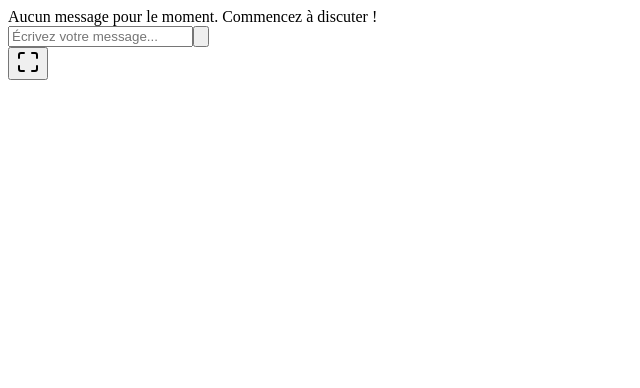
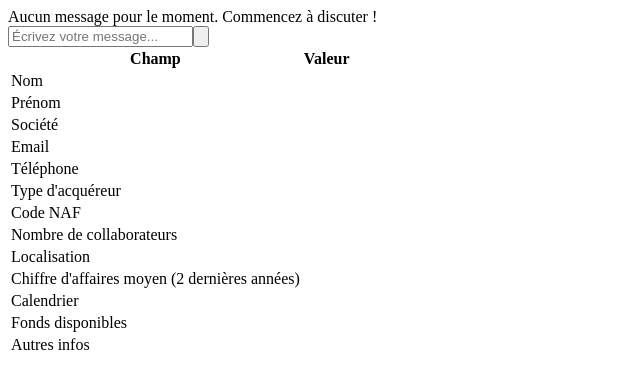
Before and after one commit to Lorisj73/MDS-Workshop-1, a Next.js app: page /cedant in a window 1280 px wide. Shown: the top 388 px of the page, without its empty margins (0-640 px from the left). Built offline with nearby package versions, Linux system fonts and the light colour scheme.

Commit message:
LE TABLAR

```diff
--- a/components/chat.tsx
+++ b/components/chat.tsx
@@ -45,12 +45,26 @@ export default function Chat({ apiUrl }: ChatProps) {
     setIsFullScreen(!isFullScreen);
   };
 
+  const tableData = [
+    { label: "Nom", value: "" },
+    { label: "Prénom", value: "" },
+    { label: "Société", value: "" },
+    { label: "Email", value: "" },
+    { label: "Téléphone", value: "" },
+    { label: "Type d'acquéreur", value: "" },
+    { label: "Code NAF", value: "" },
+    { label: "Nombre de collaborateurs", value: "" },
+    { label: "Localisation", value: "" },
+    { label: "Chiffre d'affaires moyen (2 dernières années)", value: "" },
+    { label: "Calendrier", value: "" },
+    { label: "Fonds disponibles", value: "" },
+    { label: "Autres infos", value: "" },
+  ];
+
   return (
-		<div className="items-center justify-center flex flex-col min-h-screen bg-white text-gray-900">
-			<div
-				className={`flex flex-col py-20 mx-auto stretch ${isFullScreen ? "w-full max-w-none" : "w-full max-w-md"}`}
-			>
-				<div className="flex-grow overflow-y-auto mb-20">
+    <div className="flex items-start justify-center min-h-screen bg-white text-gray-900">
+      <div className={`flex flex-col py-20 w-2/3`}>
+        <div className="flex-grow overflow-y-auto mb-20 max-h-[calc(100vh-200px)]">
           {formattedMessages.length === 0 ? (
             <div className="text-center text-gray-500">
               Aucun message pour le moment. Commencez à discuter !
@@ -62,7 +76,7 @@ export default function Chat({ apiUrl }: ChatProps) {
                   className={`whitespace-pre-wrap p-2 rounded ${
                     m.role === "user"
                       ? "bg-gray-100 self-end ml-12 rounded-xl"
-											: " self-start "
+                      : "self-start"
                   }`}
                 >
                   {m.role === "user" ? "User: " : "Xlinks-AI: "}
@@ -73,10 +87,9 @@ export default function Chat({ apiUrl }: ChatProps) {
           )}
           <div ref={messagesEndRef} />
         </div>
-			</div>
         <form
           onSubmit={handleSubmit}
-				className="fixed bottom-0 w-full max-w-xl p-4 mb-8 bg-[#f4f4f4] dark:bg-token-main-surface-secondary rounded-2xl flex items-center gap-2 border-0"
+          className="fixed bottom-0 w-2/3 max-w-3xl p-4 mb-8 bg-[#f4f4f4] dark:bg-token-main-surface-secondary rounded-2xl flex items-center gap-2 border-0"
         >
           <input
             className="flex-grow p-2 border-0 bg-transparent text-lg resize-none focus:outline-none"
@@ -103,16 +116,27 @@ export default function Chat({ apiUrl }: ChatProps) {
             </svg>
           </button>
         </form>
-			<button
-				onClick={toggleFullScreen}
-				className="fixed bottom-4 right-4 p-2 bg-gray-200 rounded-full hover:bg-gray-300 focus:outline-none"
-			>
-				{isFullScreen ? (
-					<Minimize className="h-6 w-6" />
-				) : (
-					<Maximize className="h-6 w-6" />
-				)}
-			</button>
+      </div>
+      <div className={`py-20 w-1/3`}>
+        <div className="bg-white shadow-md rounded-lg overflow-hidden mx-4">
+          <table className="w-full text-sm">
+            <thead>
+              <tr className="bg-gray-100">
+                <th className="px-4 py-2 text-left">Champ</th>
+                <th className="px-4 py-2 text-left">Valeur</th>
+              </tr>
+            </thead>
+            <tbody>
+              {tableData.map((item, index) => (
+                <tr key={index} className={index % 2 === 0 ? "bg-gray-50" : ""}>
+                  <td className="px-4 py-2 font-medium">{item.label}</td>
+                  <td className="px-4 py-2">{item.value}</td>
+                </tr>
+              ))}
+            </tbody>
+          </table>
+        </div>
+      </div>
     </div>
   );
 }
```
Lines whose indentation alone changed are shown as unchanged.
